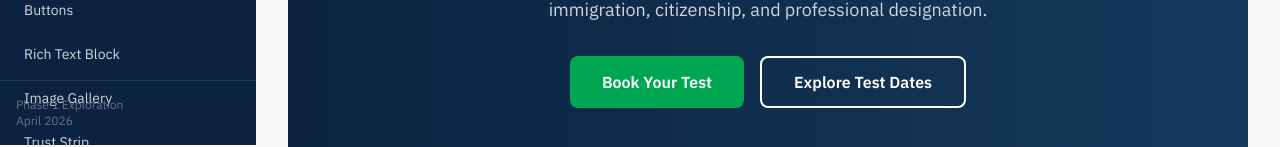
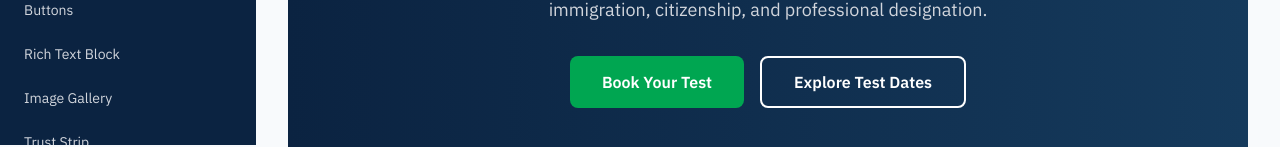
Before and after one commit to Overclock-Accelerator/celpip-widget-gallery, a Next.js app: page /widgets in a window 1280 px wide. Shown: the part 655-802 px from the top of the page. Built offline with nearby package versions, Linux system fonts and the light colour scheme.

Commit message:
auto: Remove footer text from widgets page [2026-05-01 18:15] on main

```diff
--- a/src/app/widgets/page.tsx
+++ b/src/app/widgets/page.tsx
@@ -79,10 +79,6 @@ export default function WidgetsPage() {
               </li>
             ))}
           </ul>
-          <div className="absolute bottom-0 left-0 right-0 p-4 border-t border-[#153A5C]">
-            <p className="text-xs text-gray-500">Phase 1 Exploration</p>
-            <p className="text-xs text-gray-500">April 2026</p>
-          </div>
         </nav>
 
         {/* Main Content */}
```
